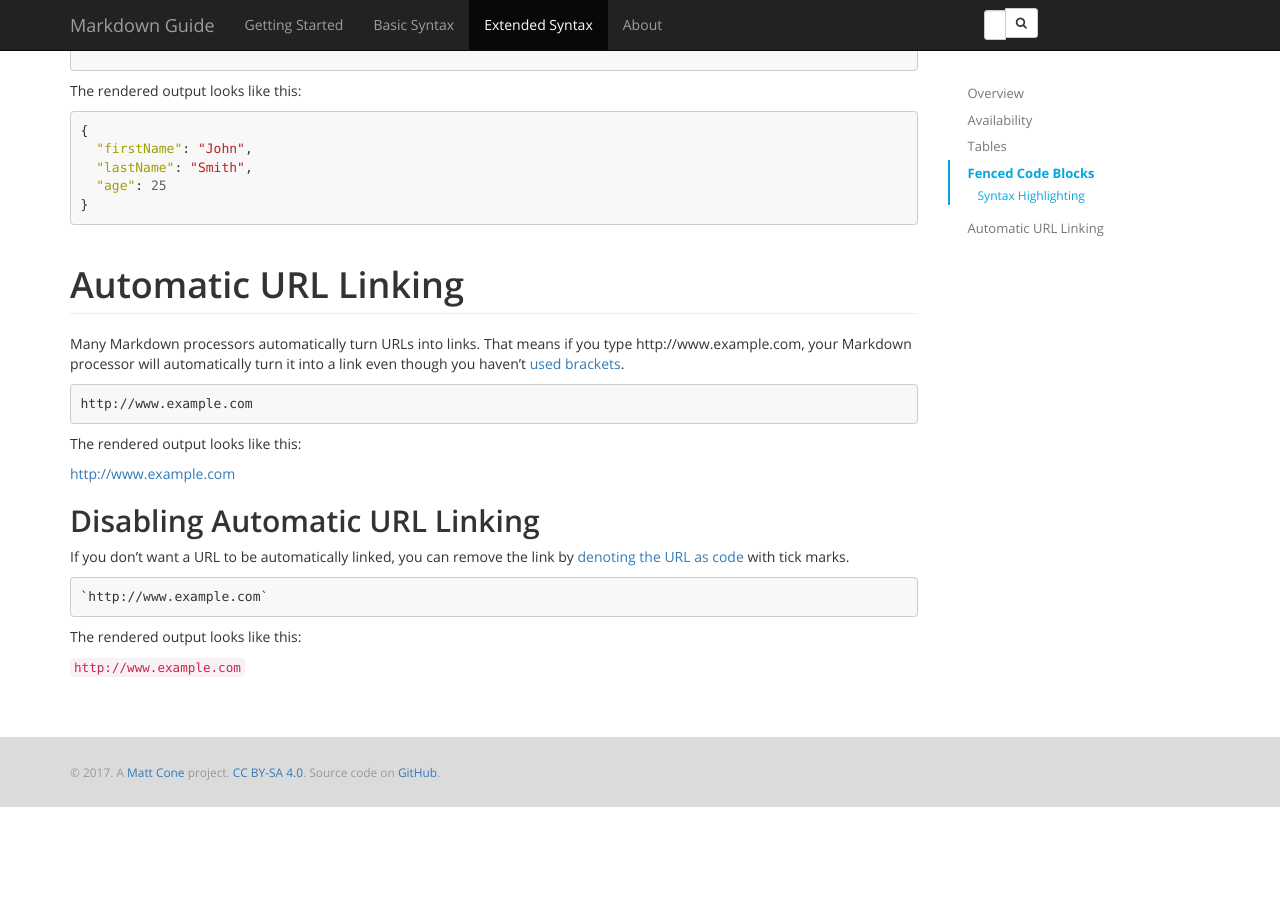
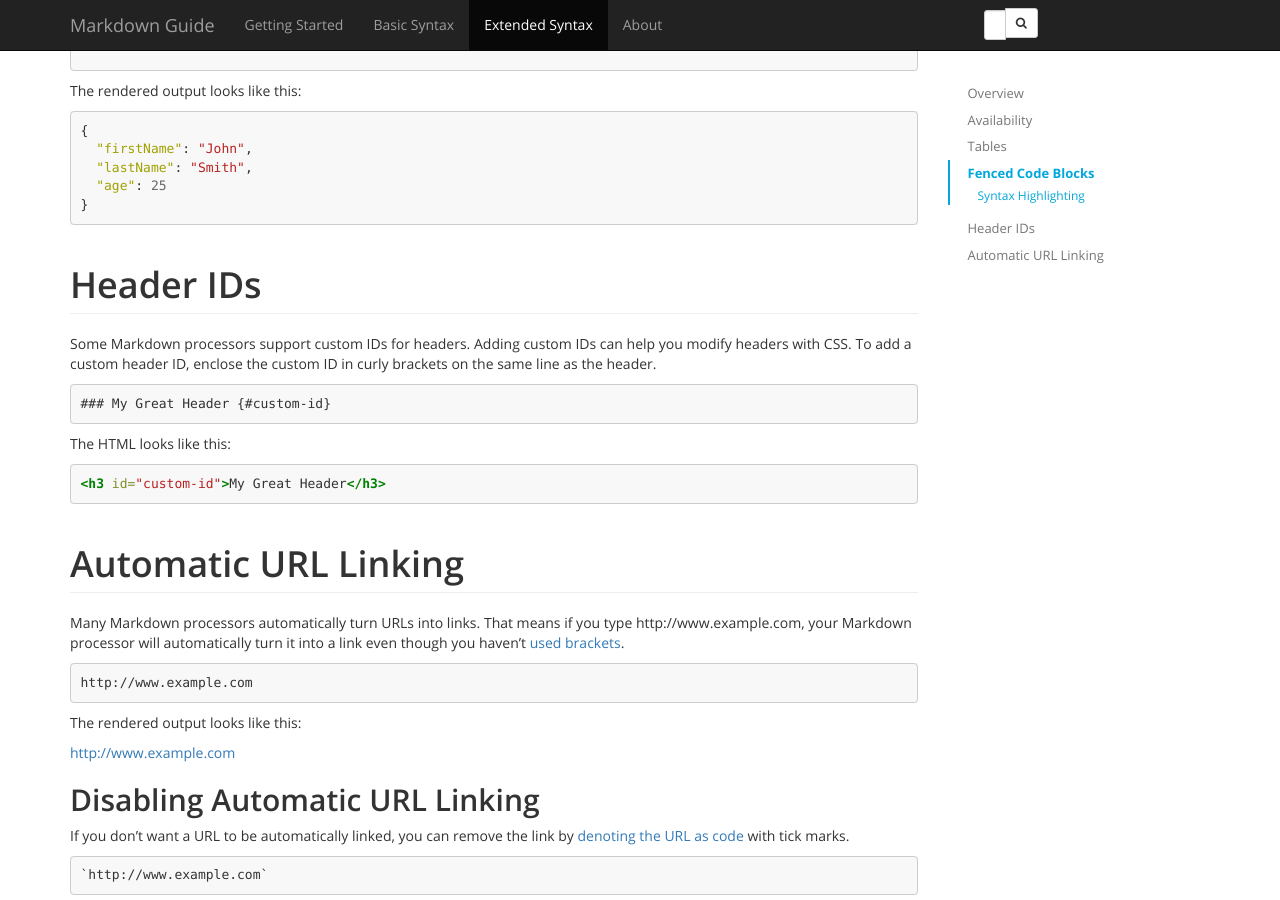
Before and after one commit to mattcone/markdown-guide, a Jekyll site: the page built from extended-syntax.md, in a window 1280 px wide and 900 px high, scrolled down 2952 px. Built offline with Jekyll 4.4.1, drawn with Linux system fonts in a browser that asks for light colours; comment, search, counter and statistics services are not loaded; before the commit the page ends 3759 px from its top, so only the background shows below that.

Commit message:
Add Header IDs section

````diff
--- /dev/null
+++ b/_content/extended-syntax/header-ids.md
@@ -0,0 +1,13 @@
+<h1 class="page-header">Header IDs</h1>
+
+Some Markdown processors support custom IDs for headers. Adding custom IDs can help you modify headers with CSS. To add a custom header ID, enclose the custom ID in curly brackets on the same line as the header.
+
+```text
+### My Great Header {#custom-id}
+```
+
+The HTML looks like this:
+
+```html
+<h3 id="custom-id">My Great Header</h3>
+```
--- a/extended-syntax.md
+++ b/extended-syntax.md
@@ -13,4 +13,6 @@ last_modified_at: 2017-08-11
 
 {% include_relative _content/extended-syntax/fenced-code-blocks.md %}
 
+{% include_relative _content/extended-syntax/header-ids.md %}
+
 {% include_relative _content/extended-syntax/automatic-url-linking.md %}
````
Also changed, not shown: other parts of extended-syntax.md (+1 -1 lines).
